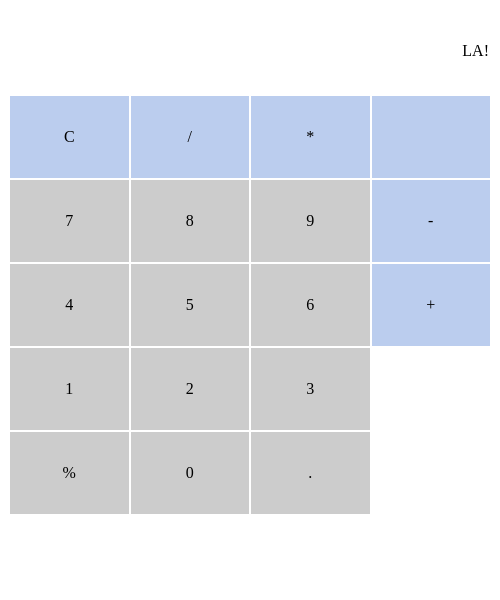
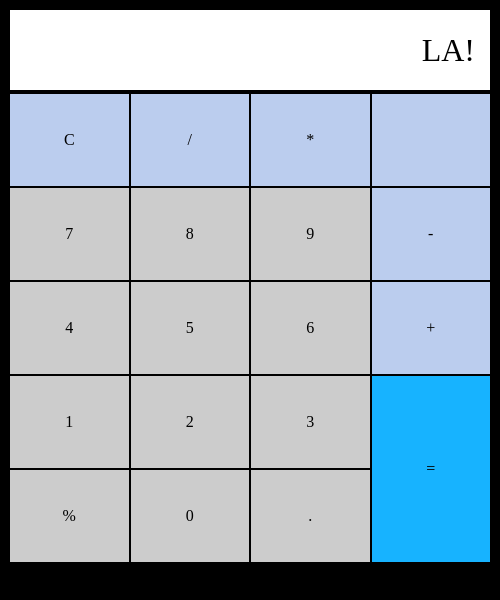
Before and after one commit to Ghuti/electronjs, an Electron app: page public/index.html in a window 500 px wide. Drawn offline with Linux system fonts and the light colour scheme.

Commit message:
seconde step

```diff
--- a/index.js
+++ b/index.js
@@ -5,8 +5,8 @@ let win
 
 function createWindow() {
   win = new BrowserWindow({
-    width: 800,
-    heignt: 600,
+    width: 500,
+    height: 600,
     resizable: false
   })
   win.loadFile('public/index.html')
--- a/public/index.html
+++ b/public/index.html
@@ -8,12 +8,12 @@
   <body>
     <div>
       <table>
-        <tr>
-          <td class="result">LA!</td>
+        <tr class="result">
+          <td>LA!</td>
         </tr>
       </table>
 
-      <table>
+      <table class="btn-h">
         <tr>
           <td class="btn-2">C</td>
           <td class="btn-2">/</td>
@@ -36,6 +36,7 @@
           <td class="btn-1">1</td>
           <td class="btn-1">2</td>
           <td class="btn-1">3</td>
+          <td class="btn-3" rowspan="2">=</td>
         </tr>
         <tr>
           <td class="btn-1">%</td>
--- a/public/style.css
+++ b/public/style.css
@@ -1,15 +1,26 @@
 .btn-1 {
   width: 25%;
-  height: 80px;
+  height: 90px;
   background: #cccccc;
   text-align: center;
 }
 
 .btn-2 {
   width: 25%;
-  height: 80px;
+  height: 90px;
   background: #bbcdee;
   text-align: center;
+}
+
+.btn-3 {
+  width: 25%;
+  height: 90px;
+  background: #17b3ff;
+  text-align: center;
+}
+
+.btn-h {
+  height: 100%
 }
 
 .result {
@@ -17,8 +28,18 @@
   height: 80px;
   text-align: right;
 	margin : 0px;
+  background: #fff;
+}
+
+.result td{
+  padding: 15px;
+  font-size: 2rem;
 }
 
 table {
   width: 100%
 }
+
+body {
+  background: #000;
+}
```
